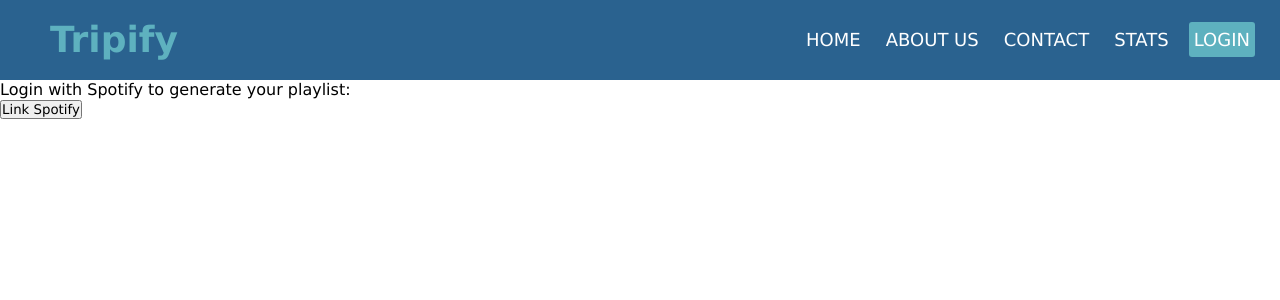
After one commit to emilyopresnick/Tripify, a Flask app: template src/templates/login.html in a window 1280 px wide. The commit adds this page. Shown: the top 300 px of the page. Run offline with Flask 3, Linux system fonts and the light colour scheme; the template is opened without the code that fills it, so the values that code supplies are empty; parts of the project's set-up code (start-up, migrations or seed data) failed here and were passed over; some libraries are stand-ins or nearby versions.

Commit message:
added bare-bones functionality for logging in with spotify + form support

```diff
--- a/src/static/styles/main.css
+++ b/src/static/styles/main.css
@@ -4,19 +4,27 @@
     text-decoration: none;
     list-style: none;
     box-sizing: border-box;
+    font-family: Verdana, Geneva, Tahoma, sans-serif
 }
 label.logo{
     font-size: 36px;
-    padding: 0px 100px;
+    padding: 0px 50px;
     color: #5eb1bf;
     font-weight: bold;
     line-height: 80px;
 }
 .main-page{
     background-color:#c7af87;
+    color: white;
+    text-align: center;
+    font-size: 36px;
+    font-weight: bold;
 }
-body{
-    font-family: Verdana, Geneva, Tahoma, sans-serif
+article{
+    text-align: center;
+    background: url(tripify.jpeg) no-repeat;
+    background-size: cover;
+    height: calc(100vh -80px);
 }
 nav{
     background: #2A628F;
@@ -35,7 +43,7 @@ nav ul li{
 nav ul li a{
     color: white;
     font-size: 18px;
-    padding: 7px 13px;
+    padding: 7px 5px;
     border-radius: 3px;
     text-transform: uppercase;
 }
@@ -72,7 +80,7 @@ a.active, a:hover{
         position: fixed;
         width: 100%;
         height: 100vh;
-        background: black;
+        background: #a89269;
         top: 80px;
         left: -100%;
         text-align: center;
@@ -87,7 +95,7 @@ a.active, a:hover{
         font-size: 20px;
     }
     a:hover,a.active{
-        background: none;
+        background: #df9a57;
         color: white;
     }
     #check:checked ~ ul{
--- /dev/null
+++ b/src/templates/login.html
@@ -0,0 +1,31 @@
+<!DOCTYPE html>
+<html>
+<head>
+<script src="https://kit.fontawesome.com/535e433fee.js" crossorigin="anonymous"></script>
+<link rel="stylesheet" type="text/css" href="{{ url_for('static',filename='styles/main.css') }}">
+</head>
+<body>
+    <nav>
+        <input type="checkbox" id="check">
+        <label for="check" class="checkbtn">
+            <i class="fas fa-bars"></i>
+        </label>
+        <label class="logo">Tripify</label>
+        <ul>
+            <li><a href="#">Home</a></li>
+            <li><a href="#">About Us</a></li>
+            <li><a href="#">Contact</a></li>
+            <li><a href="#">Stats</a></li>
+            <li><a class ="active" href="#">Login</a></li>
+        </ul>
+    </nav>
+
+</body>
+<body>
+<div>Login with Spotify to generate your playlist:
+    <form method="GET", action="/login">
+        <button>Link Spotify</button>
+    </form>
+</div>
+</body>
+</html>
```
Also changed, not shown: src/templates/home.html (+22 -2 lines), src/templates/tripify.jpeg (added).
